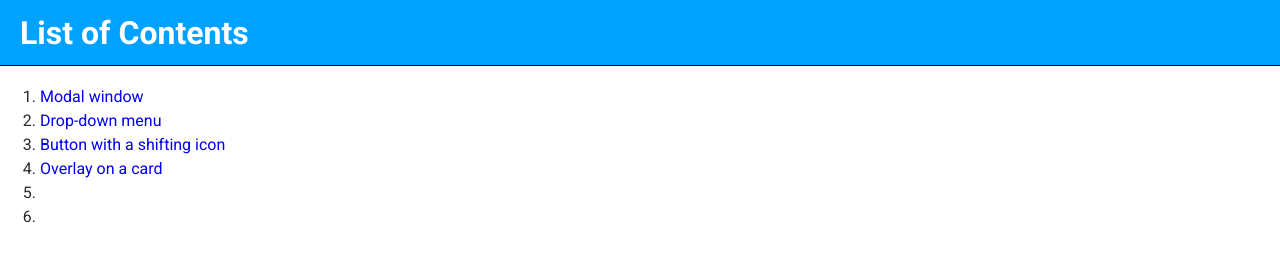
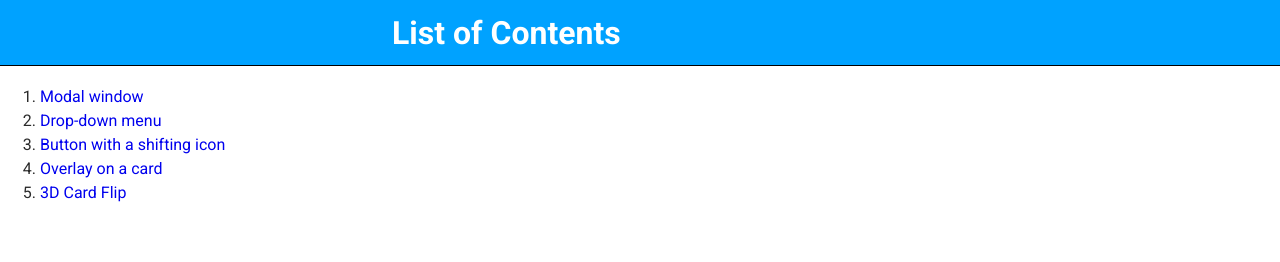
Before and after one commit to yulikafsd/samples, a plain HTML site: page index.html in a window 1280 px wide. Drawn offline with nearby package versions, Linux system fonts and the light colour scheme.

Commit message:
add classes

```diff
--- a/index.html
+++ b/index.html
@@ -19,7 +19,7 @@
 
   <body>
     <header class="page-header">
-      <h1>List of Contents</h1>
+      <h1 class="header-title">List of Contents</h1>
     </header>
     <main>
       <ol class="content-list">
@@ -35,8 +35,9 @@
         <li class="content-item">
           <a href="./04-overlay.html">Overlay on a card</a>
         </li>
-        <li class="content-item"></li>
-        <li class="content-item"></li>
+        <li class="content-item">
+          <a href="./05-card-flip.html">3D Card Flip</a>
+        </li>
       </ol>
     </main>
     <script src="./scripts/fixed.js"></script>
```
Also changed, not shown: 01-modal.html (+1 -1 lines), 02-menu.html (+1 -1 lines), 03-button.html (+1 -1 lines), 04-overlay.html (+1 -1 lines).
